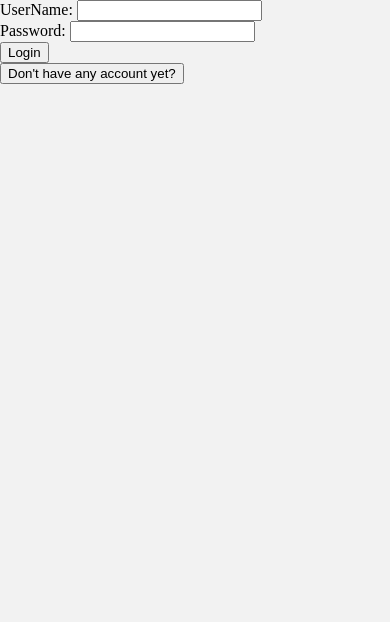
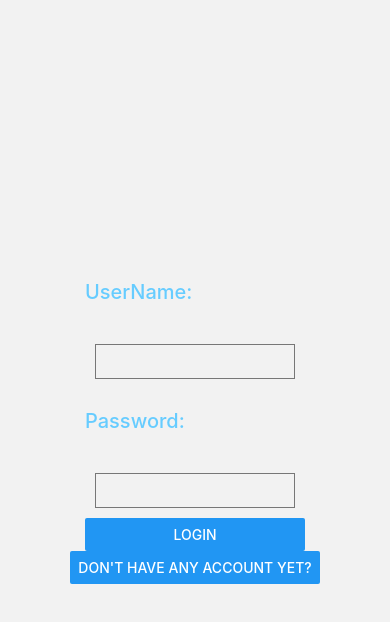
Before and after one commit to ziya-karagoz/skor-tahmin-app, a React Native app: screen /Login in a window 390 px wide. Shown: the top 622 px of the page. Built offline with nearby package versions, Linux system fonts and the light colour scheme; no server answers; the database is empty.

Commit message:
edited for android

```diff
--- a/src/screens/HomeScreen.js
+++ b/src/screens/HomeScreen.js
@@ -1,6 +1,7 @@
 import React from "react";
-import { View, StyleSheet, Text, TouchableOpacity } from "react-native";
+import { View, Text, TouchableOpacity } from "react-native";
 import { useNavigation } from "@react-navigation/native";
+import styles from "../styles/ScreenStyles";
 
 export default function Home({ navigation }) {
   const clickHandler = () => {
@@ -15,35 +16,3 @@ export default function Home({ navigation }) {
     </View>
   );
 }
-
-const styles = StyleSheet.create({
-  container: {
-    flex: 1,
-    justifyContent: "center",
-    alignItems: "center",
-    backgroundColor: "#ffe2ff",
-  },
-  title: {
-    marginTop: 20,
-    marginBottom: 30,
-    fontSize: 28,
-    fontWeight: "500",
-    color: "#7f78d2",
-  },
-  button: {
-    flexDirection: "row",
-    borderRadius: 30,
-    marginTop: 10,
-    marginBottom: 10,
-    width: 160,
-    height: 60,
-    justifyContent: "center",
-    alignItems: "center",
-    backgroundColor: "#481380",
-  },
-  buttonText: {
-    color: "#ffe2ff",
-    fontSize: 24,
-    marginRight: 5,
-  },
-});
--- a/src/screens/LoginScreen.js
+++ b/src/screens/LoginScreen.js
@@ -1,8 +1,11 @@
 import React, { useState, useEffect } from "react";
+import { useHistory } from "react-dom";
 import firebase from "firebase";
 import { NavigationContainer } from "@react-navigation/native";
 import { createNativeStackNavigator } from "@react-navigation/native-stack";
-import { StyleSheet, Text, View } from "react-native";
+import { Text, View, TextInput, Button } from "react-native";
+
+import styles from "../styles/ScreenStyles";
 
 function LoginScreen({ navigation }) {
   // states
@@ -30,6 +33,7 @@ function LoginScreen({ navigation }) {
         });
         setLoading(false);
       });
+    console.log("Login", data);
   };
 
   const handleSubmitPress = () => {
@@ -44,7 +48,7 @@ function LoginScreen({ navigation }) {
 
     if (!loading) {
       let userdata = {};
-      data.map((user) => {
+      data?.map((user) => {
         if (user.username === username && user.password === password) {
           userdata = user;
         } else {
@@ -60,36 +64,45 @@ function LoginScreen({ navigation }) {
   };
 
   return (
-    <div>
-      <div>
-        <div>
-          <form onSubmit={(e) => e.preventDefault()}>
-            <div>
-              <label htmlFor='usernameId'>UserName: </label>
-              <input
+    <View style={styles.container}>
+      <View>
+        <View>
+          <Text style={styles.title} htmlFor='usernameId'>
+            UserName:{" "}
+          </Text>
+          <TextInput
+            style={styles.input}
             type='text'
             id='usernameId'
             onChange={(e) => setUsername(e.target.value)}
           />
-            </div>
-            <div>
-              <label htmlFor='passwordId'>Password: </label>
-              <input
+        </View>
+        <View>
+          <Text style={styles.title} htmlFor='passwordId'>
+            Password:{" "}
+          </Text>
+          <TextInput
+            style={styles.input}
             type='text'
             id='passwordId'
             onChange={(e) => setPassword(e.target.value)}
           />
-            </div>
-            <button onClick={handleSubmitPress}>Login</button>
-          </form>
-        </div>
-        <div>
-          <button type='button' onClick={() => navigation.navigate("Register")}>
+        </View>
+        <Button style={styles.button} onPress={handleSubmitPress} title='Login'>
+          Login
+        </Button>
+      </View>
+      <View>
+        <Button
+          style={styles.button}
+          type='button'
+          onPress={() => navigation.navigate("Register")}
+          title="Don't have any account yet?"
+        >
           Don't have any account yet?
-          </button>
-        </div>
-      </div>
-    </div>
+        </Button>
+      </View>
+    </View>
   );
 }
 
--- a/src/screens/RegisterScreen.js
+++ b/src/screens/RegisterScreen.js
@@ -1,8 +1,9 @@
 import React, { useState, useEffect } from "react";
 import { NavigationContainer } from "@react-navigation/native";
 import { createNativeStackNavigator } from "@react-navigation/native-stack";
-import { StyleSheet, Text, View } from "react-native";
+import { Text, View, TextInput, Button } from "react-native";
 import firebase from "firebase";
+import styles from "../styles/ScreenStyles";
 
 function RegisterScreen({ navigation }) {
   const [name, setName] = useState("");
@@ -11,6 +12,21 @@ function RegisterScreen({ navigation }) {
   const [email, setEmail] = useState("");
   const [password, setPassword] = useState("");
   const [loading, setLoading] = useState(false);
+  const [data, setData] = useState([]);
+
+  const fetchData = () => {
+    const db = firebase.firestore();
+
+    db.collection("users")
+      .get()
+      .then((querySnapshot) => {
+        querySnapshot.docs.forEach((doc) => {
+          data.push(doc.data());
+        });
+      });
+
+    console.log("Register: ", data);
+  };
 
   const createAccount = () => {
     const data = {
@@ -47,61 +63,78 @@ function RegisterScreen({ navigation }) {
       alert("Please fill password");
       return;
     }
+    fetchData();
     createAccount();
   };
 
   useEffect(() => {}, []);
   return (
-    <div>
-      <div>
-        <form onSubmit={(e) => e.preventDefault()}>
-          <div>
-            <label htmlFor='nameId'>Name: </label>
-            <input
+    <View style={styles.container}>
+      <View>
+        <Text style={styles.title} htmlFor='nameId'>
+          Name:{" "}
+        </Text>
+        <TextInput
+          style={styles.input}
           type='text'
           id='nameId'
           onChange={(e) => setName(e.target.value)}
         />
-          </div>
-          <div>
-            <label htmlFor='surnameId'>Surname: </label>
-            <input
+      </View>
+      <View>
+        <Text style={styles.title} htmlFor='surnameId'>
+          Surname:{" "}
+        </Text>
+        <TextInput
+          style={styles.input}
           type='text'
           id='surnameId'
           onChange={(e) => setSurname(e.target.value)}
         />
-          </div>
-          <div>
-            <label htmlFor='usernameId'>Username: </label>
-            <input
+      </View>
+      <View>
+        <Text style={styles.title} htmlFor='usernameId'>
+          Username:{" "}
+        </Text>
+        <TextInput
+          style={styles.input}
           type='text'
           id='usernameId'
           onChange={(e) => setusername(e.target.value)}
         />
-          </div>
-          <div>
-            <label htmlFor='emailId'>E-mail: </label>
-            <input
+      </View>
+      <View>
+        <Text style={styles.title} htmlFor='emailId'>
+          E-mail:{" "}
+        </Text>
+        <TextInput
+          style={styles.input}
           type='text'
           id='emailId'
           onChange={(e) => setEmail(e.target.value)}
         />
-          </div>
-          <div>
-            <label htmlFor='passwordId'>Password: </label>
-            <input
+      </View>
+      <View>
+        <Text style={styles.title} htmlFor='passwordId'>
+          Password:{" "}
+        </Text>
+        <TextInput
+          style={styles.input}
           type='text'
           id='passwordId'
           onChange={(e) => setPassword(e.target.value)}
         />
-          </div>
+      </View>
 
-          <button type='button' onClick={handleSubmit}>
+      <Button
+        style={styles.button}
+        type='button'
+        onPress={handleSubmit}
+        title='Register'
+      >
         Register
-          </button>
-        </form>
-      </div>
-    </div>
+      </Button>
+    </View>
   );
 }
 
--- /dev/null
+++ b/src/styles/ScreenStyles.js
@@ -0,0 +1,43 @@
+import { StyleSheet } from "react-native";
+
+const styles = StyleSheet.create({
+  container: {
+    flex: 1,
+    justifyContent: "center",
+    alignItems: "center",
+    backgroundColor: "#f2f2f2",
+  },
+  input: {
+    borderWidth: 1,
+    borderColor: "#777",
+    padding: 8,
+    margin: 10,
+    width: 200,
+  },
+  title: {
+    marginTop: 20,
+    marginBottom: 30,
+    fontSize: 20,
+    fontWeight: "500",
+    color: "#66ccff",
+  },
+  button: {
+    flexDirection: "row",
+    borderRadius: 30,
+    marginTop: 10,
+    marginBottom: 10,
+    width: 160,
+    height: 60,
+    justifyContent: "center",
+    alignItems: "center",
+    backgroundColor: "#481380",
+  },
+  buttonText: {
+    color: "#ffe2ff",
+    fontSize: 15,
+    marginRight: 5,
+    textAlign: "center",
+  },
+});
+
+export default styles;
```
Lines whose indentation alone changed are shown as unchanged.
